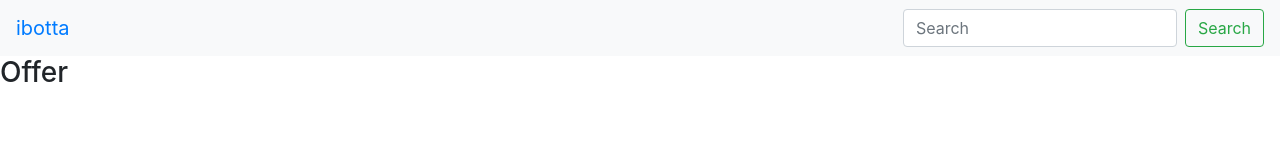
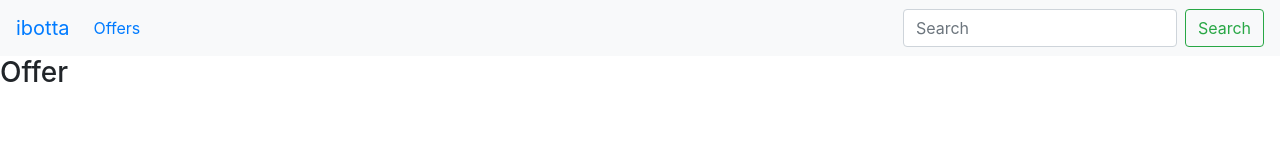
Before and after one commit to marcusp619/Coupon-App-Ruby-React, a React (Create React App) app in the folder app/client/: page / in a window 1280 px wide. Shown: the top 160 px of the page. Built offline with nearby package versions, Linux system fonts and the light colour scheme.

Commit message:
Add styled components npm

```diff
--- a/app/client/package.json
+++ b/app/client/package.json
@@ -8,7 +8,8 @@
     "react": "^16.8.3",
     "react-bootstrap": "^1.0.0-beta.5",
     "react-dom": "^16.8.3",
-    "react-scripts": "2.1.5"
+    "react-scripts": "2.1.5",
+    "styled-components": "^4.1.3"
   },
   "scripts": {
     "start": "react-scripts start",
--- a/app/client/src/components/Navbar/Navbar.js
+++ b/app/client/src/components/Navbar/Navbar.js
@@ -15,7 +15,9 @@ function Navbar() {
       <NavBar.Toggle aria-controls="basic-navbar-nav" />
       <NavBar.Collapse id="basic-navbar-nav">
         <Nav className="mr-auto">
-          <Nav.Link />
+          <Nav.Link>
+            <Link to="/">Offers</Link>
+          </Nav.Link>
           <Nav.Link />
         </Nav>
         <Form inline>
```
Also changed, not shown: 1 other file (tests, documents, lock files or other folders).
